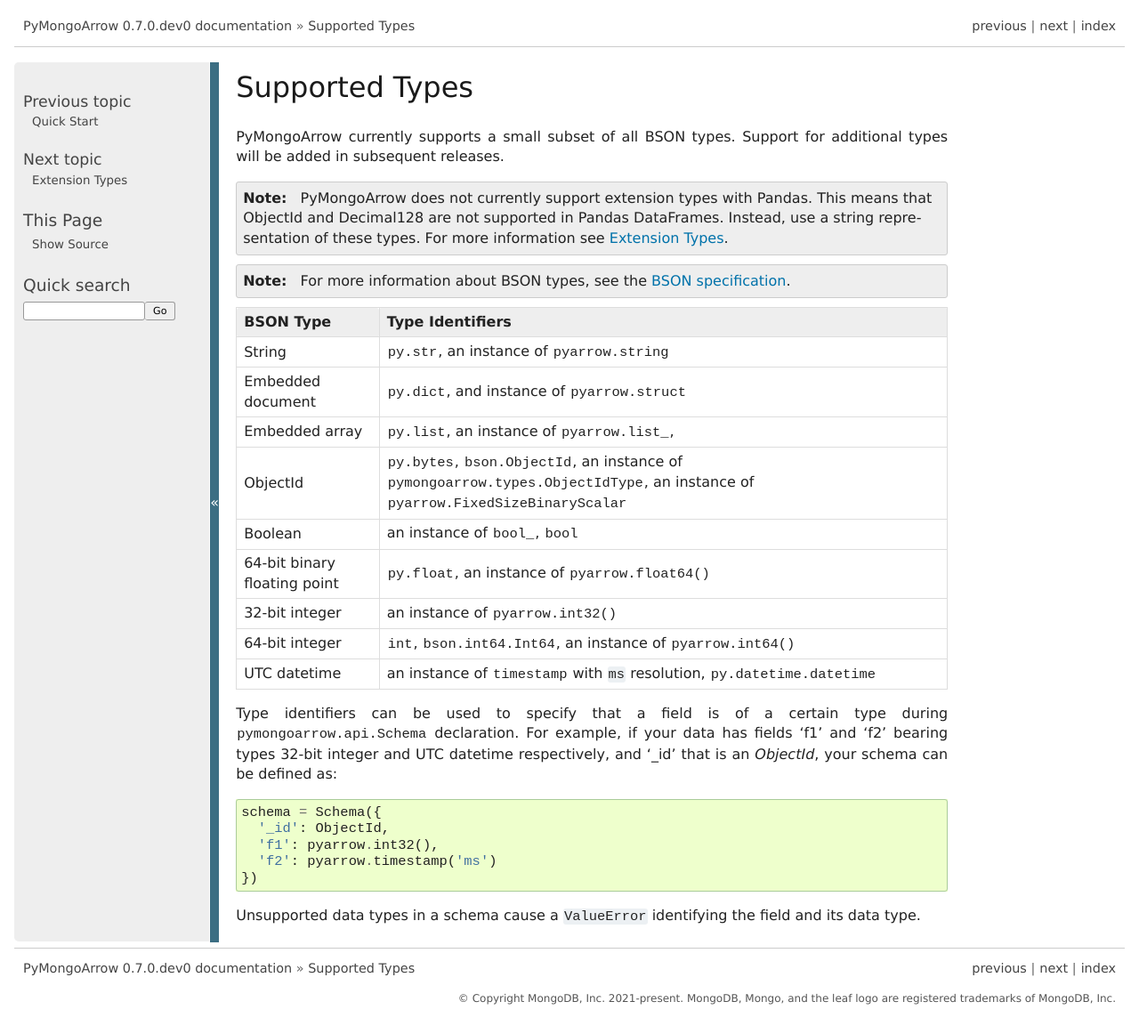
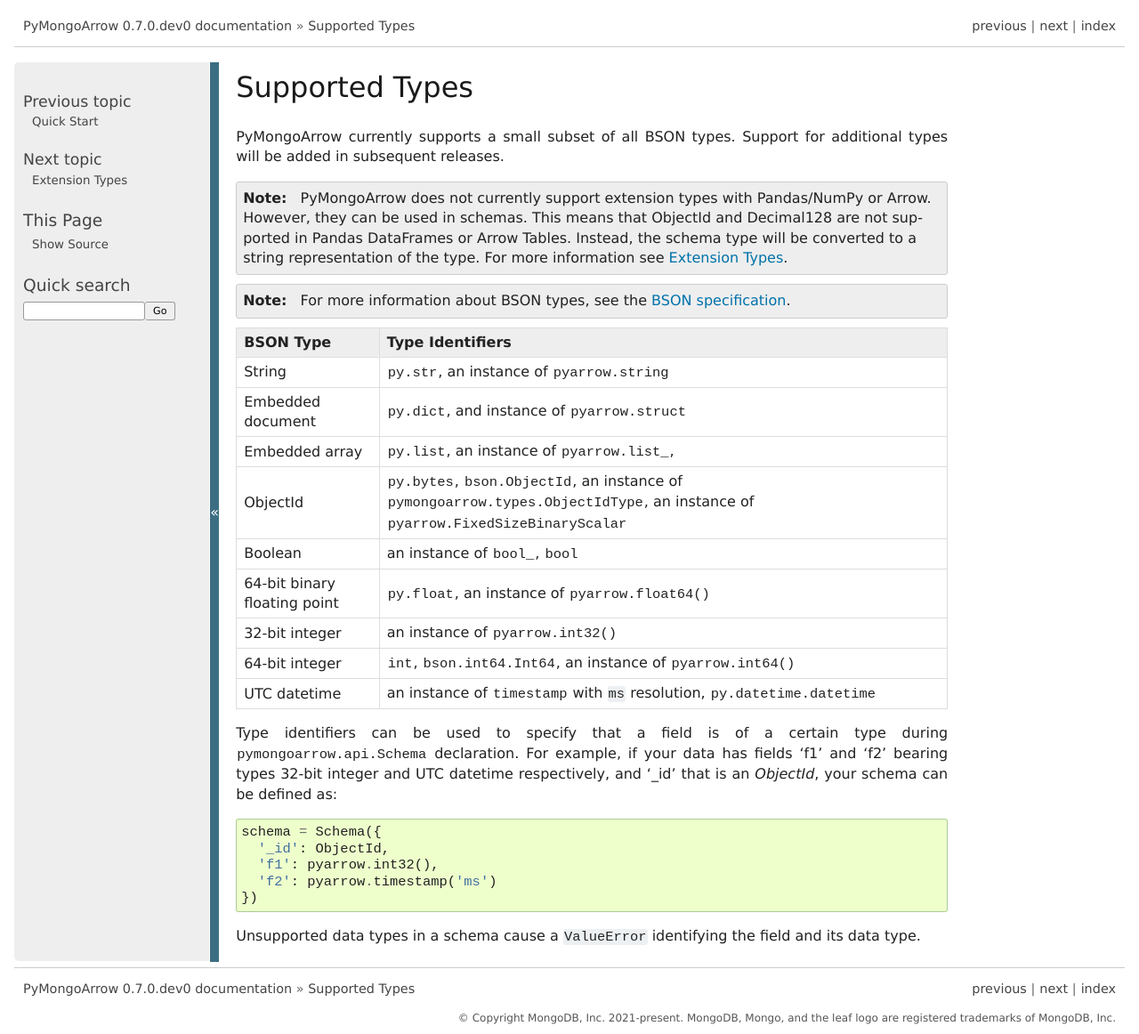
Before and after one commit to mongodb-labs/mongo-arrow, a Sphinx documentation site: the page built from bindings/python/docs/source/supported_types.rst, in a window 1280 px wide. Shown: the whole page at 89% size. Built offline with Sphinx 7.4.7, drawn with Linux system fonts in a browser that asks for light colours; before the commit the page ends 1140 px from its top, so only the background shows below that.

Commit message:
update supported types.rst

```diff
--- a/bindings/python/docs/source/supported_types.rst
+++ b/bindings/python/docs/source/supported_types.rst
@@ -6,8 +6,9 @@ Supported Types
 PyMongoArrow currently supports a small subset of all BSON types.
 Support for additional types will be added in subsequent releases.
 
-.. note:: PyMongoArrow does not currently support extension types with Pandas. This means that ObjectId
-   and Decimal128 are not supported in Pandas DataFrames. Instead, use a string representation of these types.
+.. note:: PyMongoArrow does not currently support extension types with Pandas/NumPy or Arrow. However, they can be used in schemas.
+   This means that ObjectId and Decimal128 are not supported in Pandas DataFrames or Arrow Tables.
+   Instead, the schema type will be converted to a string representation of the type.
    For more information see :doc:`extension_types`.
 
 .. note:: For more information about BSON types, see the
```
